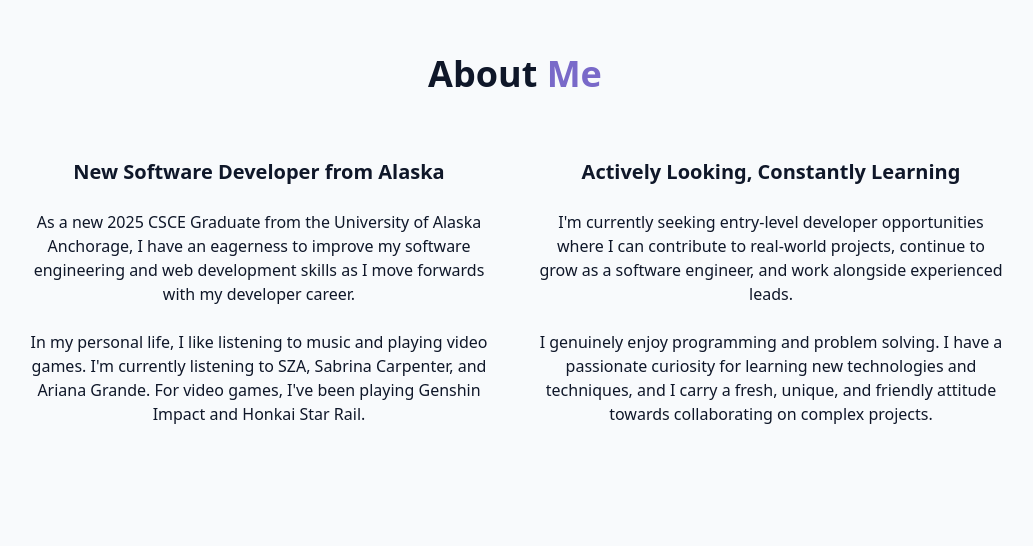
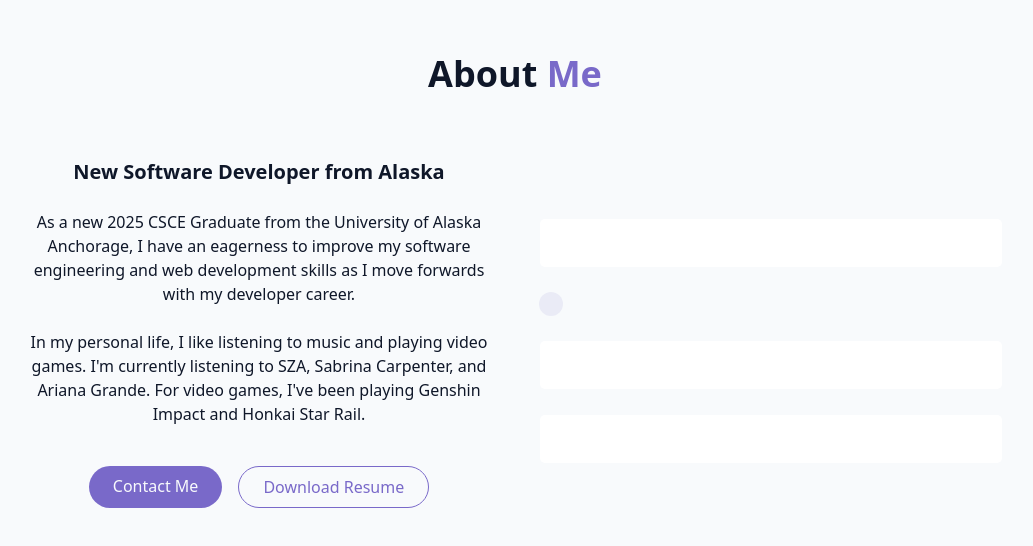
Before and after one commit to alfredsoriano/alfredsoriano.com, a React (Vite) app in the folder alfredsoriano.com/: page / in a window 1280 px wide. Shown: the part 970-1516 px from the top of the page, without its empty margins (125-1158 px from the left). Built offline with nearby package versions, Linux system fonts and the light colour scheme.

Commit message:
started implementation of additional about me

```diff
--- a/alfredsoriano.com/src/components/AboutSection.tsx
+++ b/alfredsoriano.com/src/components/AboutSection.tsx
@@ -7,8 +7,8 @@
                     About <span className = "text-primary">Me</span>
                 </h2>
 
-                <div className="grid grid-cols-1 md:grid-cols-2 gap-12 items-start">
-                    {/* Left Header and Paragraphs */}
+                <div className="grid grid-cols-1 md:grid-cols-2 space-y-4 gap-12 items-center">
+                    {/* Left Header, Paragraphs, and Buttons */}
                     <div className="space-y-6">
                         <h3 className="text-xl font-semibold">New Software Developer from Alaska</h3>
                         <p className="text-muted-foreground">
@@ -22,9 +22,27 @@
                             I'm currently listening to SZA, Sabrina Carpenter, and Ariana Grande. For video games,
                             I've been playing Genshin Impact and Honkai Star Rail.
                         </p>
+
+                        <div className = "flex flex-col sm:flex-row gap-4 pt-4 justify-center">
+                            <a href="#contact" className="cosmic-button">
+                                Contact Me
+                            </a>
+                            <a href="" className="px-6 py-2 rounded-full border border-primary text-primary hover:bg-primary/50 transition-colors duration-300">
+                                Download Resume
+                            </a>
+                        </div>
                     </div>
 
-                    {/* Right Header and Paragraphs */}
+                    <div className="grid grid-cols-1 gap-6">
+                        <div className="gradient-border p-6 card-hover"></div>
+                            <div className="flex items-start gap-4">
+                                <div className="p-3 rounded-full bg-primary/10"></div>
+                            </div>
+                        <div className="gradient-border p-6 card-hover"></div>
+                        <div className="gradient-border p-6 card-hover"></div>
+                    </div>
+
+                    {/* Right Header and Paragraphs WIP NOT FINAL
                     <div className="space-y-6">
                         <h3 className="text-xl font-semibold">Actively Looking, Constantly Learning</h3>
                             <p className="text-muted-foreground">
@@ -39,6 +57,7 @@
                                 projects.
                             </p>
                     </div>
+                    */}
                 </div>
             </div>
         </section>
```
